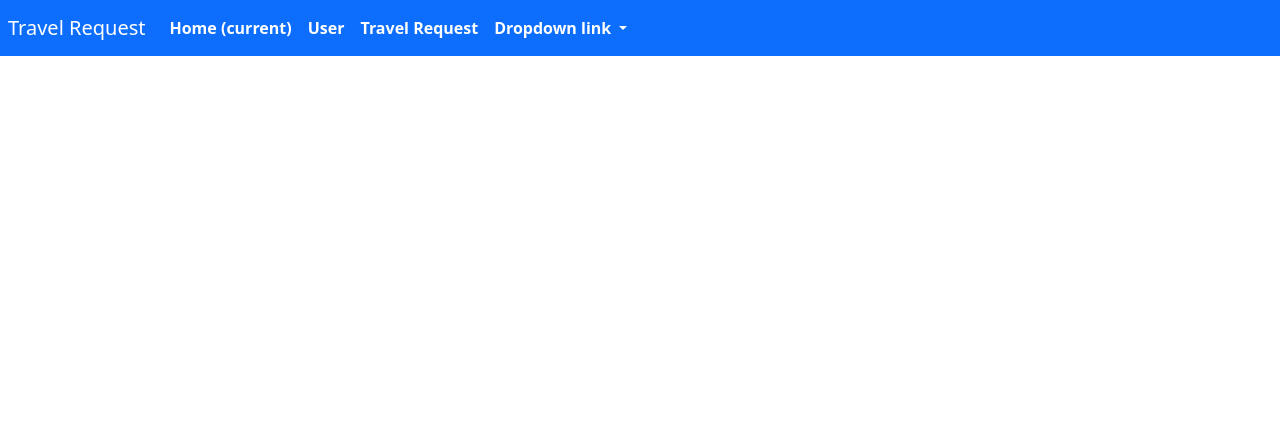
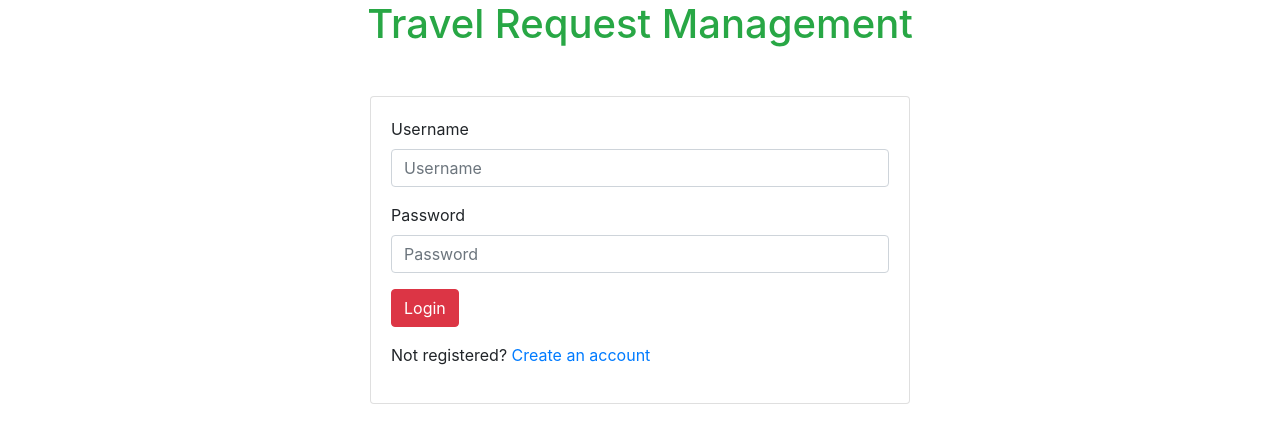
Before and after one commit to cibirajrcb/TravelRequestUIV2, an Angular app: page / in a window 1280 px wide. Shown: the top 440 px of the page. Built offline with nearby package versions, Linux system fonts and the light colour scheme.

Commit message:
added login form

```diff
--- a/src/app/app-routing.module.ts
+++ b/src/app/app-routing.module.ts
@@ -3,8 +3,10 @@ import { RouterModule, Routes } from '@angular/router';
 import { HomeComponent } from './home/home.component';
 import { UserComponent } from './user/user.component';
 import { TravelRequestComponent } from './travel-request/travel-request.component';
+import { LogInComponent } from './log-in/log-in.component';
 
 const routes: Routes = [
+  { path:"", component:LogInComponent},
   { path: "home", component: HomeComponent },
   { path: "user", component: UserComponent },
   { path: "createrequest", component: TravelRequestComponent }
--- a/src/app/app.component.html
+++ b/src/app/app.component.html
@@ -1,4 +1,5 @@
-<app-header></app-header>
+
 <div>
+
     <router-outlet></router-outlet>
 </div>
--- a/src/app/app.module.ts
+++ b/src/app/app.module.ts
@@ -11,6 +11,7 @@ import { HttpClientModule } from '@angular/common/http';
 import { UserComponent } from './user/user.component';
 import { TravelRequestComponent } from './travel-request/travel-request.component';
 import { ReactiveFormsModule } from '@angular/forms';
+import { LogInComponent } from './log-in/log-in.component';
 
 @NgModule({
   declarations: [
@@ -18,7 +19,8 @@ import { ReactiveFormsModule } from '@angular/forms';
     HomeComponent,
     HeaderComponent,
     UserComponent,
-    TravelRequestComponent
+    TravelRequestComponent,
+    LogInComponent
   ],
   imports: [
     BrowserModule,
--- a/src/app/header/header.component.html
+++ b/src/app/header/header.component.html
@@ -4,18 +4,18 @@
   <button class="navbar-toggler" type="button" data-toggle="collapse" data-target="#navbarNavDropdown" aria-controls="navbarNavDropdown" aria-expanded="false" aria-label="Toggle navigation">
     <span class="navbar-toggler-icon"></span>
   </button>
-  <div class="collapse navbar-collapse" style="float: right; display: flex;" id="navbarNavDropdown">
+  <div class="collapse navbar-collapse" style="float: end; display: flex;" id="navbarNavDropdown">
     <ul class="navbar-nav">
-      <li class="nav-item active">
+<!--       <li class="nav-item active">
         <a class="nav-link navmenu" routerLink="/home">Home <span class="sr-only">(current)</span></a>
-      </li>
+      </li> -->
       <li class="nav-item">
         <a class="nav-link navmenu" routerLink="/user">User</a>
       </li>
       <li class="nav-item">
         <a class="nav-link navmenu" routerLink="/createrequest">Travel Request</a>
       </li>
-      <li class="nav-item dropdown">
+<!--       <li class="nav-item dropdown">
         <a class="nav-link dropdown-toggle navmenu" href="#" id="navbarDropdownMenuLink" data-toggle="dropdown" aria-haspopup="true" aria-expanded="false">
           Dropdown link
         </a>
@@ -24,7 +24,7 @@
           <a class="dropdown-item" href="#">Another action</a>
           <a class="dropdown-item" href="#">Something else here</a>
         </div>
-      </li>
+      </li> -->
     </ul>
   </div>
 </nav>
--- a/src/app/home/home.component.html
+++ b/src/app/home/home.component.html
@@ -1,4 +1,4 @@
-<p>home works!</p>
+<app-header></app-header>
 <div *ngFor="let name of arrNames">
     <li>{{name}}</li>
 </div>
--- /dev/null
+++ b/src/app/log-in/log-in.component.html
@@ -0,0 +1,61 @@
+<!DOCTYPE html>
+<html lang="en">
+
+<head>
+    <meta charset="UTF-8" />
+    <meta name="viewport"
+          content="width=device-width,
+                   initial-scale=1,
+                   shrink-to-fit=no" />
+    <link rel="stylesheet"
+          href=
+"https://maxcdn.bootstrapcdn.com/bootstrap/4.0.0/css/bootstrap.min.css" />
+    <title>Bootstrap Form</title>
+</head>
+
+<body>
+    <h1 class="text-success text-center">
+        Travel Request Management
+    </h1>
+    <div class="container mt-5">
+        <div class="row justify-content-center">
+            <div class="col-md-6">
+                <div class="card">
+                    <div class="card-body">
+                        <form [formGroup]="loginForm">
+                            <div class="form-group">
+                                <label for="username">
+                                    Username
+                                </label>
+                                <input formControlName="userName" type="username"
+                                       class="form-control"
+                                       id="username"
+                                       placeholder="Username" required />
+                            </div>
+                            <div class="form-group">
+                                <label for="password">
+                                    Password
+                                </label>
+                                <input formControlName="password" type="password"
+                                       class="form-control"
+                                       id="password"
+                                       placeholder="Password"
+                                    required />
+                            </div>
+                            <button class="btn btn-danger" (click)="logIn(loginForm)">
+                                Login
+                            </button>
+                        </form>
+                        <p class="mt-3">
+                            Not registered?
+                            <a href="#">Create an
+                                account</a>
+                        </p>
+                    </div>
+                </div>
+            </div>
+        </div>
+    </div>
+</body>
+
+</html>
--- /dev/null
+++ b/src/app/log-in/log-in.component.ts
@@ -0,0 +1,49 @@
+import { Component, OnInit } from '@angular/core';
+import { FormBuilder, FormGroup, Validators } from '@angular/forms';
+import { Router } from '@angular/router';
+
+@Component({
+  selector: 'app-log-in',
+  standalone: false,
+
+  templateUrl: './log-in.component.html',
+  styleUrl: './log-in.component.scss'
+})
+export class LogInComponent implements OnInit{
+
+  loginForm! : FormGroup;
+
+  constructor(private fb: FormBuilder, private router:Router){
+
+  }
+
+  ngOnInit(): void {
+
+    this.loginForm = this.fb.group({
+      userName : ['', Validators.required],
+      password : ['',Validators.required]
+
+    })
+
+  }
+
+
+
+
+  logIn(loginForm:FormGroup){
+    if(loginForm.valid){
+      if(loginForm.value.userName === 'admin' && loginForm.value.password == 12345 ){
+        this.router.navigate(['/home']);
+      }
+      else{
+        alert('User Not Found');
+      }
+    }
+    else{
+      alert('please enter username / password')
+    }
+
+
+  }
+
+}
--- a/src/app/travel-request/travel-request.component.html
+++ b/src/app/travel-request/travel-request.component.html
@@ -1,3 +1,4 @@
+<app-header></app-header>
 <section class="h-100 bg-light">
     <div class="container py-5 h-100">
         <div class="row d-flex justify-content-center align-items-center h-100">
--- a/src/app/user/user.component.html
+++ b/src/app/user/user.component.html
@@ -1,3 +1,4 @@
+<app-header></app-header>
 <section class="h-100 bg-light">
   <div class="container py-5 h-100">
     <div class="row d-flex justify-content-center align-items-center h-100">
@@ -38,8 +39,8 @@
                   <div class="form-outline mb-4">
 
                     <label class="form-label" for="dept">Department</label>
-                    <select *ngFor="let item of departmentsData" name="dept" id="dept" class="form-control" formControlName="department" placeholder="Enter Your department">
-                      <option [value]="item.value">{{item.description}}</option>
+                    <select name="dept" id="dept" class="form-control" formControlName="department" placeholder="Enter Your department">
+                      <option  *ngFor="let item of departmentsData" [value]="item.value">{{item.description}}</option>
                     </select>
                     <!-- <input type="text" id="form3Example8" class="form-control form-control-lg"
                       formControlName="department" placeholder="Enter Your department" /> -->
@@ -47,8 +48,8 @@
 
                   <div class="form-outline mb-4">
                     <label class="form-label" for="role">Role</label>
-                    <select *ngFor="let item of roleData" name="role" id="role" class="form-control" formControlName="role" placeholder="Select Your role">
-                      <option [value]="item.value">{{item.description}}</option>
+                    <select  name="role" id="role" class="form-control" formControlName="role" placeholder="Select Your role">
+                      <option *ngFor="let item of roleData" [value]="item.value">{{item.description}}</option>
                     </select>
                   </div>
 
```
Also changed, not shown: src/app/assets/bg.jpg (added), src/app/log-in/log-in.component.scss (added), 1 other file (tests, documents, lock files or other folders).
